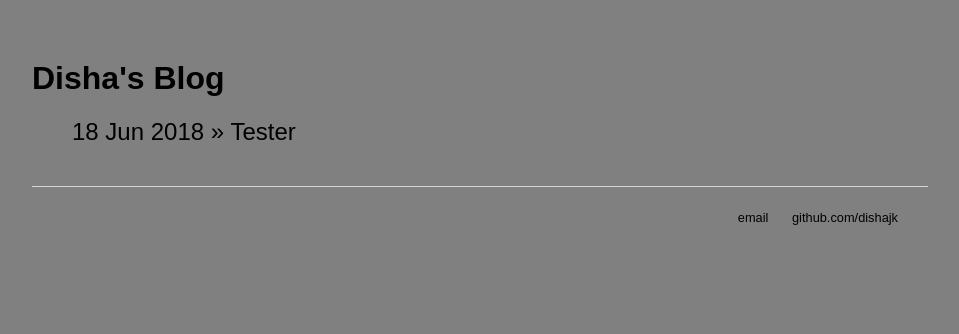
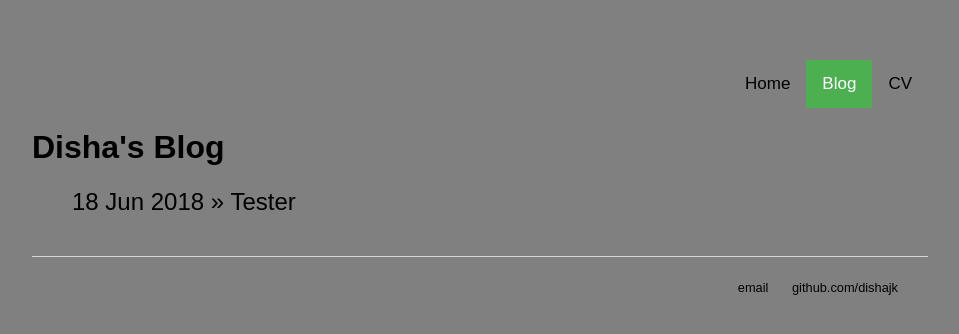
Before and after one commit to dishajk/dishajk.github.io, a Jekyll site: the page built from blog/index.html, in a window 1280 px wide. Shown: the top 334 px of the page, without its empty margins (160-1119 px from the left). Built offline with Jekyll 4.4.1, drawn with Linux system fonts in a browser that asks for light colours.

Commit message:
tryng to add blog posts

```diff
--- a/blog/index.html
+++ b/blog/index.html
@@ -2,7 +2,12 @@
 layout: default
 title: Disha's Blog
 ---
-	<h1>{{ page.title }}</h1>
+	<div class="topnav">
+    <a href="/cv">CV</a>
+    <a class="active" href="#blog">Blog</a>
+    <a href="/..">Home</a>
+  	</div>
+  	<h1>{{ page.title }}</h1>
 	<ul class="posts">
 
 	  {% for post in site.posts %}
```
